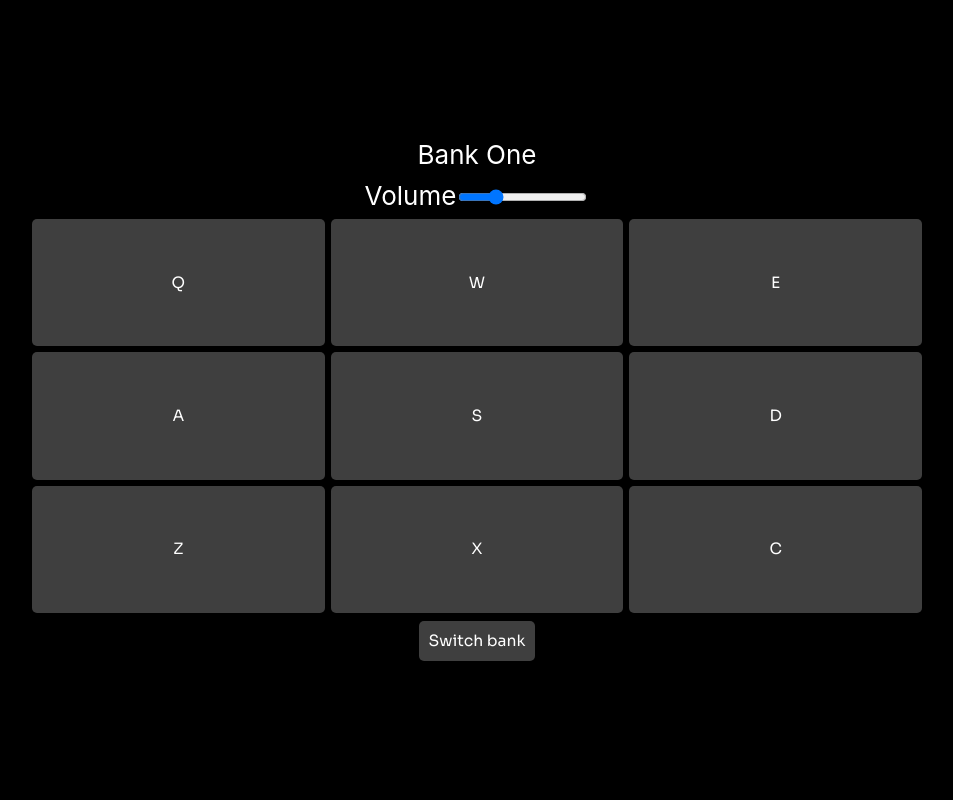
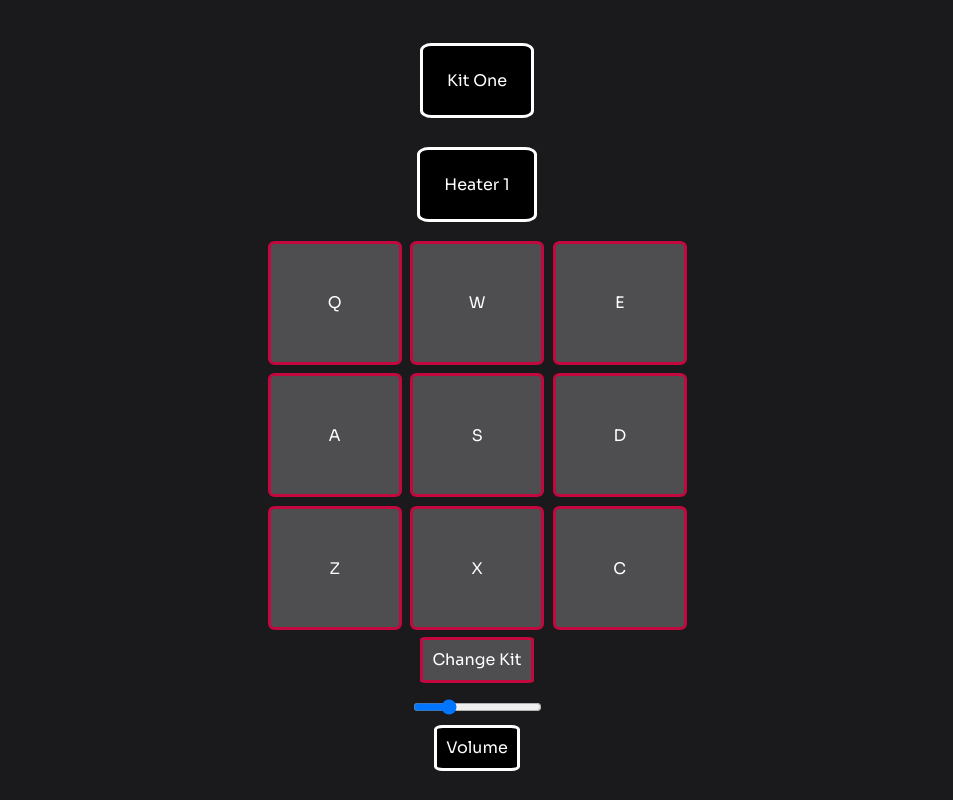
Before and after one commit to VinuJ/drum-machine, a React (Create React App) app: page / in a window 1280 px wide. Shown: the whole page, without its empty margins (163-1116 px from the left). Built offline with nearby package versions, Linux system fonts and the light colour scheme.

Commit message:
Finished functionality and styling

```diff
--- a/src/App.js
+++ b/src/App.js
@@ -1,27 +1,29 @@
 import { useEffect, useState } from 'react';
-import './App.scss';
+import './styles.scss';
 import bankOne from './bankOne.js'
 import bankTwo from './bankTwo.js'
 
-function App() {
+const App = () => {
+  const triggerKeys = ['Q', 'W', 'E', 'A', 'S', 'D', 'Z', 'X', 'C'];
   const [bank, setBank] = useState(bankOne)
   const [volume, setVolume] = useState(0.25)
-  const [muted, setMuted] = useState(false)
+  const [display, setDisplay] = useState('Heater 1')
+  const [volumeDisplay, setVolumeDisplay] = useState('Volume')
 
   const handleSound = (sound) => {
     const audio = new Audio(sound)
     audio.currentTime = 0
-    audio.muted = muted;
     audio.volume = volume;
     audio.play()
   }
-  const triggerKeys = ["Q", "W", "E", "A", "S", "D", "Z", "X", "C"];
 
+  // Hook to listen for keypresses
   useEffect(() => {
+
     const unsubscribe = () => {
-      document.addEventListener("keydown", (e) => {
+      document.addEventListener('keydown', (e) => {
         if (triggerKeys.includes(e.key.toUpperCase())) {
-          const btns = document.getElementsByClassName("drum-pad");
+          const btns = document.getElementsByClassName('drum-pad');
           for (let i = 0; i < btns.length; i++) {
             if (btns[i].innerText === e.key.toUpperCase()) {
               btns[i].click();
@@ -35,39 +37,55 @@ function App() {
   }, [])
 
   return (
-    <div id="drum-machine">
-      <div id='bank-display'>{(bank[0].id === 1) ? 'Bank One' : 'Bank Two'}</div>
-      <div id='slider-container'>
-        <label for='slider'>Volume</label>
-        <input
-          id='slider'
-          type="range"
-          min={0}
-          max={1}
-          step={0.02}
-          value={volume}
-          onChange={event => {
-            setVolume(event.target.valueAsNumber)
-          }}
-        />
+    <div id='container'>
+      <div id='drum-machine'>
+        <div id='bank-display' className='display'><div className='panel-text'>{(bank[0].id === 1) ? 'Kit One' : 'Kit Two'}</div></div>
+        <div id='sound-display' className='display'><div className='panel-text'>{display}</div></div>
+        <div id='drumpad-container'>
+          <DrumPad drumkit={bank} handleSound={handleSound} setDisplay={setDisplay} />
+        </div>
+        <button id='switch-kit-btn' onClick={() => bank === bankOne ? setBank(bankTwo) : setBank(bankOne)}>Change Kit</button>
+        <div id='slider-container'>
+          <VolumeSlider volume={volume} setVolume={setVolume} setVolumeDisplay={setVolumeDisplay} />
+        </div>
+        <label id='label' for="slider">{volumeDisplay}</label>
       </div>
-      <div id='drumpad-container'>
-        <DrumPad drumkit={bank} handleSound={handleSound}/>
-      </div>
-      <button id='switch-bank-btn' onClick={() => bank == bankOne ? setBank(bankTwo) : setBank(bankOne)}>Switch bank</button>
     </div>
   )
 }
 
-function DrumPad(props) {
-
+const DrumPad = (props) => {
   return (
     props.drumkit.map((btn) => {
       return (
-        <button id={btn.clipName} className='drum-pad' onClick={() => props.handleSound(btn.clipUrl)}>{btn.triggerKey}</button>
+        <button
+          id={btn.clipName}
+          className='drum-pad'
+          onClick={() => {props.handleSound(btn.clipUrl); props.setDisplay(btn.clipName.replace('-', ' '))}}
+        >
+          {btn.triggerKey}
+        </button>
       )
     })
   )
 }
 
+const VolumeSlider = (props) => {
+  return (
+    <>
+    <input
+      id='slider'
+      type='range'
+      min={0}
+      max={1}
+      step={0.01}
+      value={props.volume}
+      onChange={event => {
+        props.setVolume(event.target.valueAsNumber);
+        props.setVolumeDisplay(`Volume: ${parseInt(props.volume * 100)}`);
+        setTimeout(() => props.setVolumeDisplay('Volume'), 3000)
+      } } /></>
+  )
+}
+
 export default App
--- a/src/App.scss
+++ /dev/null
@@ -1,65 +0,0 @@
-@import url('https://fonts.googleapis.com/css2?family=Sora&display=swap');
-
-$text-colour: white;
-
-input,
-textarea,
-button,
-select,
-a {
-  -webkit-tap-highlight-color: rgba(0,0,0,0);
-}
-
-#drum-machine {
-  text-align: center;
-  background-color: #000000;
-  min-height: 100vh;
-  display: flex;
-  flex-direction: column;
-  align-items: center;
-  justify-content: center;
-  font-size: calc(10px + 2vmin);
-  color: $text-colour;
-  #bank-display {
-    margin: 5px;
-  }
-  #slider-container {
-    margin: 5px;
-  }
-  #drumpad-container {
-    width: 70vw;
-    height: 50vh;
-    //border: solid red;
-    display: grid;
-    grid-template-columns: repeat(3, 1fr);
-    grid-template-rows: repeat(3, 1fr);
-    .drum-pad {
-      font-family: 'Sora', sans-serif;
-      background-color: #3f3f3f;
-      font-size: 0.6em;
-      color: $text-colour;
-      border-radius: 5px;
-      border: none;
-      cursor: pointer;
-      padding: 10px;
-      margin: 3px;
-      &:hover {
-        opacity: 0.9;
-      }
-    }
-  }
-  #switch-bank-btn {
-    font-family: 'Sora', sans-serif;
-    background-color: #3f3f3f;
-    font-size: 0.6em;
-    color: $text-colour;
-    border-radius: 5px;
-    border: none;
-    cursor: pointer;
-    padding: 10px;
-    margin: 5px;
-    &:hover {
-      opacity: 0.9;
-    }
-  }
-}
--- /dev/null
+++ b/src/styles.scss
@@ -0,0 +1,114 @@
+@import url('https://fonts.googleapis.com/css2?family=JetBrains+Mono&family=Sora&display=swap');
+
+$background-colour: #1A1A1D;
+$text-colour: white;
+$accent: #C3073F;
+$accent2: #000000;
+$accent3: #97132e;
+$accent4: #4E4E50;
+$breakpoint: 576px;
+
+@mixin panel-styling {
+  border-radius: 10%;
+  border: solid white;
+  background-color: black;
+  color: white;
+}
+
+@mixin btn-styling {
+  cursor: pointer;
+  border-radius: 5%;
+  border: solid $accent;
+  background-color: $accent4;
+  color: white;
+  &:active {
+    transform: translate(2px, 2px);
+    box-shadow: 0 0;
+    background-color: #ffffff5a;
+  }
+}
+
+input,
+textarea,
+button,
+select,
+a {
+  -webkit-tap-highlight-color: rgba(0,0,0,0);
+}
+
+#container {
+  font-family: 'Sora', sans-serif;
+  overflow-y: hidden;
+  * {
+    font-size: 1em;
+  }
+  background-color: $background-colour;
+  color: white;
+  height: 100vh;
+  display: flex;
+  justify-content: center;
+  align-items: center;
+  #bank-display {
+    @include panel-styling;
+    padding: 5%;
+    margin: 3%;
+  }
+  #sound-display {
+    @include panel-styling;
+    padding: 5%;
+    margin: 3%;
+  }
+  #drum-machine {
+    width: 90%;
+    height: 100%;
+    max-width: 30rem;
+    display: flex;
+    flex-direction: column;
+    justify-content: center;
+    align-items: center;
+  }
+  #drumpad-container {
+    width: 90%;
+    padding-left: 1%;
+    max-height: 50%;
+    &:after {
+      content: '';
+      display: block;
+      padding-top: 100%;
+    }
+    .drum-pad {
+      font-family: 'Sora', sans-serif;
+      font-size: 1em;
+      margin: 1%;
+      width: 31%;
+      height: 31%;
+      @include btn-styling;
+    }
+    .drum-pad-clicked {
+      font-family: 'Sora', sans-serif;
+      font-size: 1em;
+      margin: 1%;
+      width: 31%;
+      height: 31%;
+      //@include btn-styling;
+    }
+  }
+
+  #switch-kit-btn {
+    padding: 2%;
+    font-family: 'Sora', sans-serif;
+    font-size: 1em;
+    @include btn-styling;
+  }
+  #slider-container {
+    margin-top: 3%;
+    #slider {
+      cursor: pointer;
+    }
+  }
+  #label {
+    @include panel-styling;
+    margin-top: 1%;
+    padding: 2%;
+  }
+}
```
